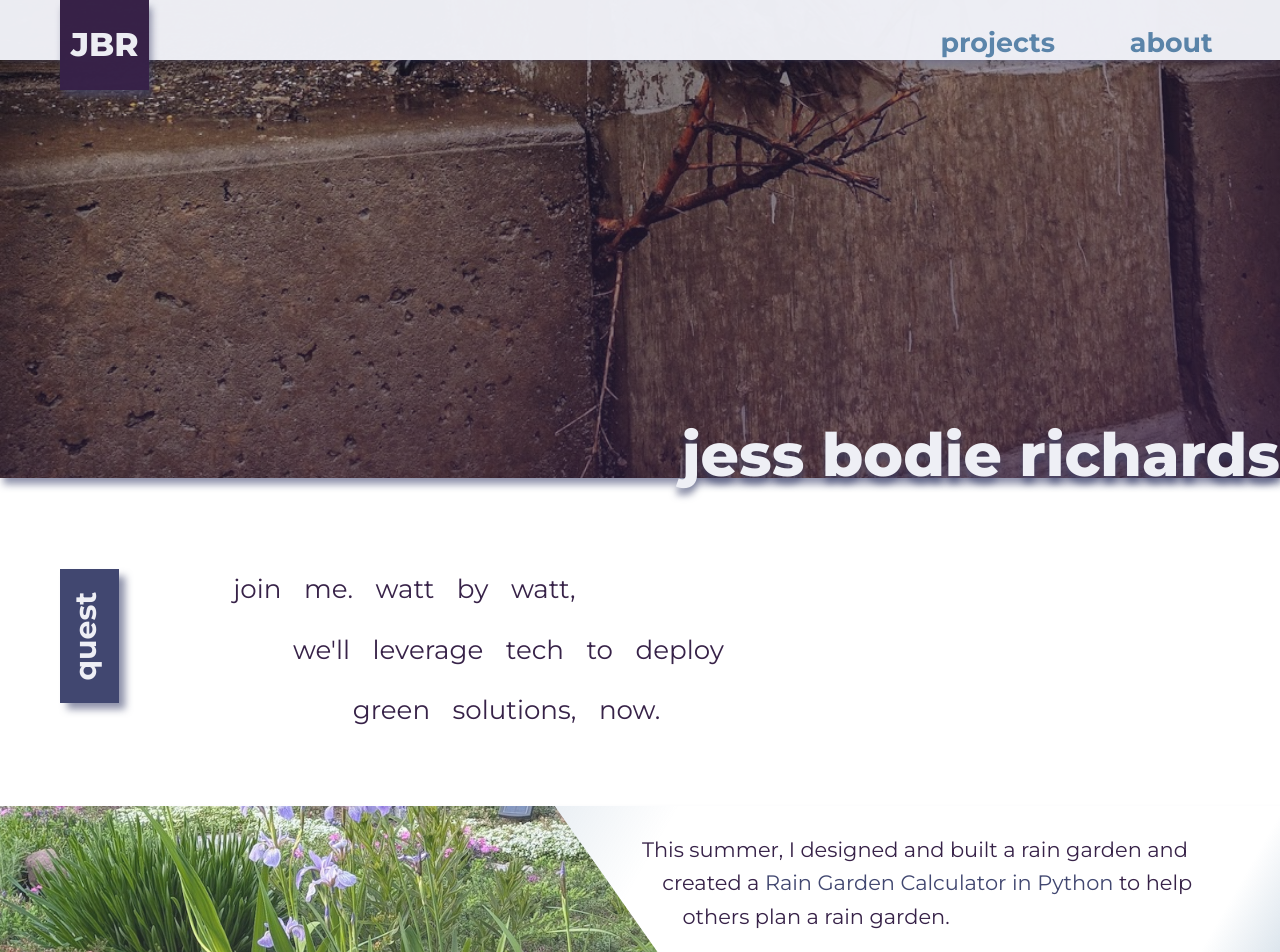
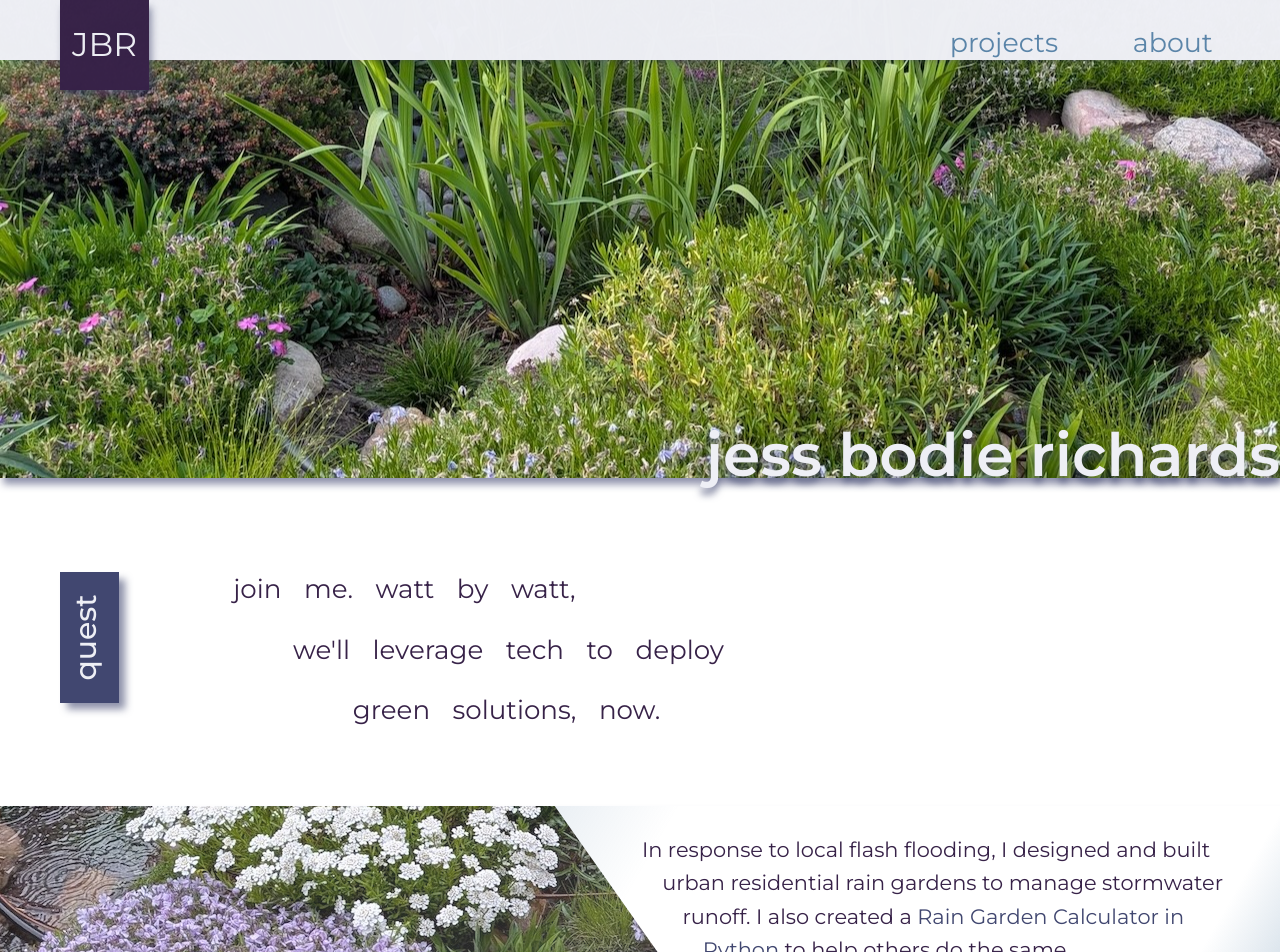
Before and after one commit to jessbodie/jbr-website-next, a Next.js app: page / in a window 1280 px wide. Shown: the top 952 px of the page. Built offline with nearby package versions, Linux system fonts and the light colour scheme.

Commit message:
Clean up formatting

```diff
--- a/app/about/page.module.scss
+++ b/app/about/page.module.scss
@@ -238,7 +238,7 @@
 }
 
 .dndDropZoneWrapper {
-  margin-bottom: 3vh;
+  margin-bottom: 7rem;
   margin-top: 0;
   margin-right: 1rem;
   padding-right: 1rem;
--- a/app/components/Header.module.scss
+++ b/app/components/Header.module.scss
@@ -48,7 +48,7 @@
   display: inline-block;
   color: vars.$color-white;
   font-size: 2.2rem;
-  font-weight: 800;
+  // font-weight: 800;
   padding: 0 .5rem;
   width: 100%;
   text-align: center;
@@ -88,7 +88,6 @@
 .navLink {
   line-height: 1;
   font-size: 1.8rem;
-  font-weight: bold;
   margin-right: vars.$left-margin;
   height: 4rem;
   padding-left: .5rem;
--- a/app/globals.scss
+++ b/app/globals.scss
@@ -81,7 +81,7 @@ li {
   display: inline-block;
   font-size: 3rem;
   line-height: 5.6rem;
-  font-weight: 800;
+  font-weight: 600;
   color: vars.$color-white;
   vertical-align: bottom;
 
@@ -99,7 +99,7 @@ li {
 .heading-secondary {
   display: inline-block;
   font-size: 2rem;
-  font-weight: 700;
+  font-weight: 500;
   color: vars.$color-white;
   background-color: vars.$color-primary;
   padding: .5rem 1.5rem 1rem 1.5rem;
@@ -110,7 +110,7 @@ li {
   display: inline-block;
   position: relative;
   font-size: vars.$h3-default;
-  font-weight: 800;
+  font-weight: 500;
   color: vars.$color-primary;
   background-color: transparent;
   padding: .5rem 0;
@@ -153,8 +153,17 @@ img {
   }
 }
 
+// Shared text styles
+.obligatory__text-single {
+  color: vars.$color-primary-dark;
+  font-size: vars.$body-default;
+  line-height: normal;
+  word-spacing: .35rem;
+  margin-bottom: 1.4rem;
+}
+
 // Utilities
-.u-margin-bottom-med { margin-bottom: 5rem; }
+.u-margin-bottom-med { margin-bottom: 4rem; }
 
 .u-margin-top-med {
   margin-top: 3rem;
--- a/app/page.module.scss
+++ b/app/page.module.scss
@@ -9,12 +9,12 @@
   max-height: 80vmin;
   background-color: vars.$color-primary;
   background-image:
-    linear-gradient(
-      to right bottom,
-      rgba(vars.$color-primary, 0.2),
-      rgba(vars.$color-primary-dark, .7)
-    ),
-    url('/img/a_tree_grows_in.jpg');
+    // linear-gradient(
+    //   to right bottom,
+    //   rgba(vars.$color-primary, 0.2),
+    //   rgba(vars.$color-primary-dark, .7)
+    // ),
+    url('/img/rain_garden_front1.jpg');
   background-size: cover;
   background-position: left 90%;
   background-attachment: fixed;
--- a/app/page.tsx
+++ b/app/page.tsx
@@ -39,7 +39,7 @@ export default function Home() {
           <div className={styles.purpose}>
             <figure className={styles.purposeImage}>
               <Image
-                src="/img/rain_garden_front1.jpg"
+                src="/img/rain_garden_front2.jpg"
                 alt="Alternative ground coverings in my front garden"
                 fill
                 style={{ objectFit: 'cover' }}
@@ -47,7 +47,8 @@ export default function Home() {
             </figure>
             <div className={styles.purposeText}>
               <p>
-                This summer, I designed and built a rain garden and created a{' '}
+                In response to local flash flooding, I designed and built urban residential rain gardens to manage stormwater runoff.
+                I also created a{' '}
                 <a
                   href="https://app.hex.tech/22816b08-0e6f-4dd8-8bc7-fda1c98d25d4/app/f0ab67e7-2431-42fe-a98c-4805f6071d74/latest"
                   target="_blank"
@@ -55,7 +56,7 @@ export default function Home() {
                 >
                   Rain Garden Calculator in Python
                 </a>
-                {' '}to help others plan a rain garden.
+                {' '}to help others do the same.
               </p>
               <p>
                 <br />
--- a/package.json
+++ b/package.json
@@ -4,7 +4,7 @@
   "private": true,
   "scripts": {
     "dev": "next dev -p 3001",
-    "build": "next build",
+    "build": "next build -p 3001",
     "start": "next start",
     "lint": "eslint"
   },
```
Also changed, not shown: public/img/rain_garden_front1.jpg, public/img/rain_garden_front2.jpg (added).
